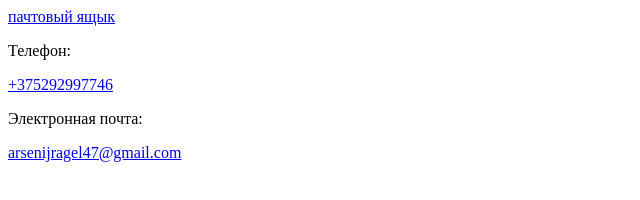
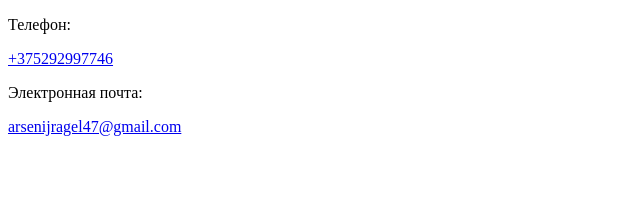
Before and after one commit to oreshik-33/Programs, a plain HTML site: page index.html in a window 1280 px wide. Shown: the whole page, without its empty margins (0-640 px from the left). Drawn offline with Linux system fonts and the light colour scheme.

Commit message:
07.11.22.09.44

```diff
--- a/index.html
+++ b/index.html
@@ -8,12 +8,13 @@
 </head>
 <body>
     <header class="header">
-        <a href="https://mail.google.com/mail/u/1/#inbox">пачтовый ящык</a>
+
     </header>
 
 
 
 <footer class="footer">
+
     <p>Телефон:</p>
     <a href="tel:+375292997746">+375292997746</a>
     <p class="email">Электронная почта:</p>
```
